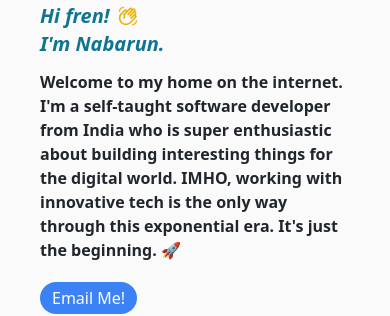
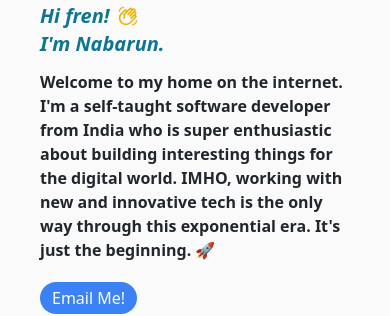
Before and after one commit to nabarvn/devfolio, a Next.js app: page / in a window 390 px wide. Shown: the part 295-611 px from the top of the page. Built offline with nearby package versions, Linux system fonts and the light colour scheme.

Commit message:
Minor fix

```diff
--- a/pages/index.jsx
+++ b/pages/index.jsx
@@ -49,8 +49,9 @@ const Home = () => {
                   Welcome to my home on the internet. I&apos;m a self-taught
                   software developer from India who is super enthusiastic about
                   building interesting things for the digital world. IMHO,
-                  working with innovative tech is the only way through this
-                  exponential era. It&apos;s just the beginning.
+                  working with <span className='lg:hidden'>new and </span>
+                  innovative tech is the only way through this exponential era.
+                  It&apos;s just the beginning.
                   <span> 🚀</span>
                 </p>
                 <Link href='/email'>
```
